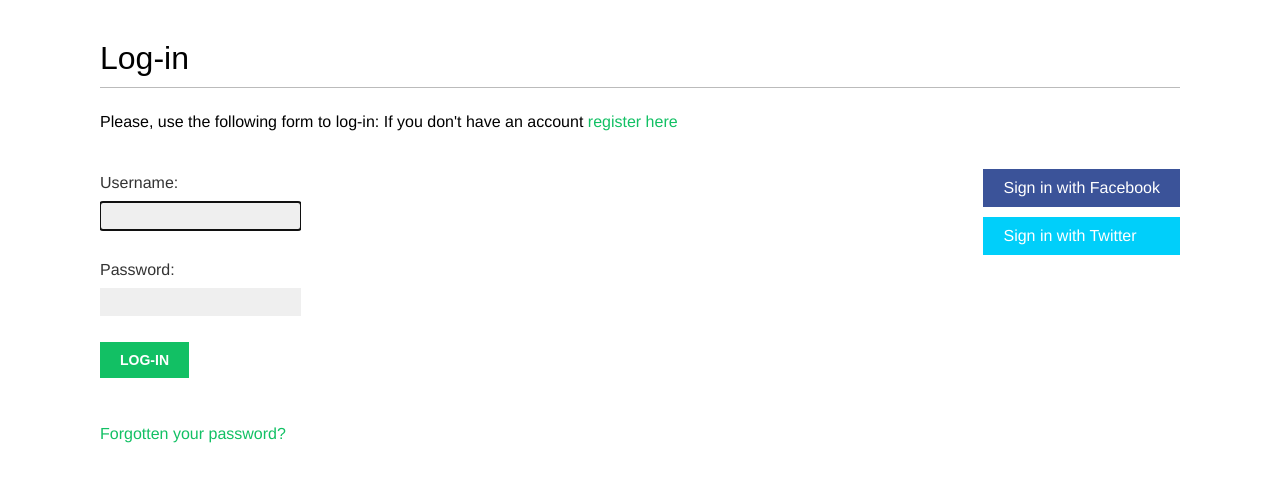
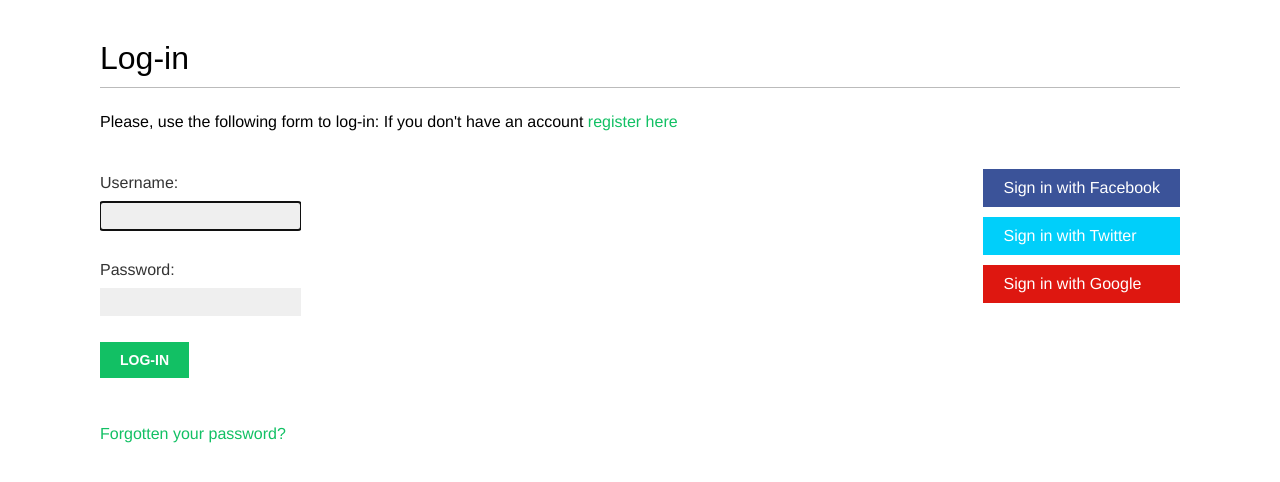
Before and after one commit to danlebedev/bookmarks, a Django app: page /account/login/ in a window 1280 px wide. Shown: the part 47-529 px from the top of the page. Run offline with Django 4.2, Linux system fonts and the light colour scheme; some web fonts are replaced.

Commit message:
Аутентификация с учетной записью Google 2

```diff
--- a/account/templates/registration/login.html
+++ b/account/templates/registration/login.html
@@ -43,6 +43,11 @@
                     Sign in with Twitter
                 </a>
             </li>
+            <li class="google">
+                <a href="{% url 'social:begin' 'google-oauth2' %}">
+                    Sign in with Google
+                </a>
+            </li>
         </ul>
     </div>
 {% endblock %}
--- a/config/settings.py
+++ b/config/settings.py
@@ -157,3 +157,8 @@ SOCIAL_AUTH_FACEBOOK_SCOPE = ['email']
 SOCIAL_AUTH_TWITTER_KEY = 'd9RyEuK0lQAuE5D2c94O3KQQR'
 # Секрет API Twitter.
 SOCIAL_AUTH_TWITTER_SECRET = 'JIzNo2j4tEgMouiXgqP40W4BAMem8CNhY9wOb43Niie6NJWnni'
+
+# ID клиента Google.
+SOCIAL_AUTH_GOOGLE_OAUTH2_KEY = '985574182333-2kt4mpip4b8np8n42j6lte4suutsgfrn.apps.googleusercontent.com'
+# Секрет клиента Google.
+SOCIAL_AUTH_GOOGLE_OAUTH2_SECRET = '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'
```
